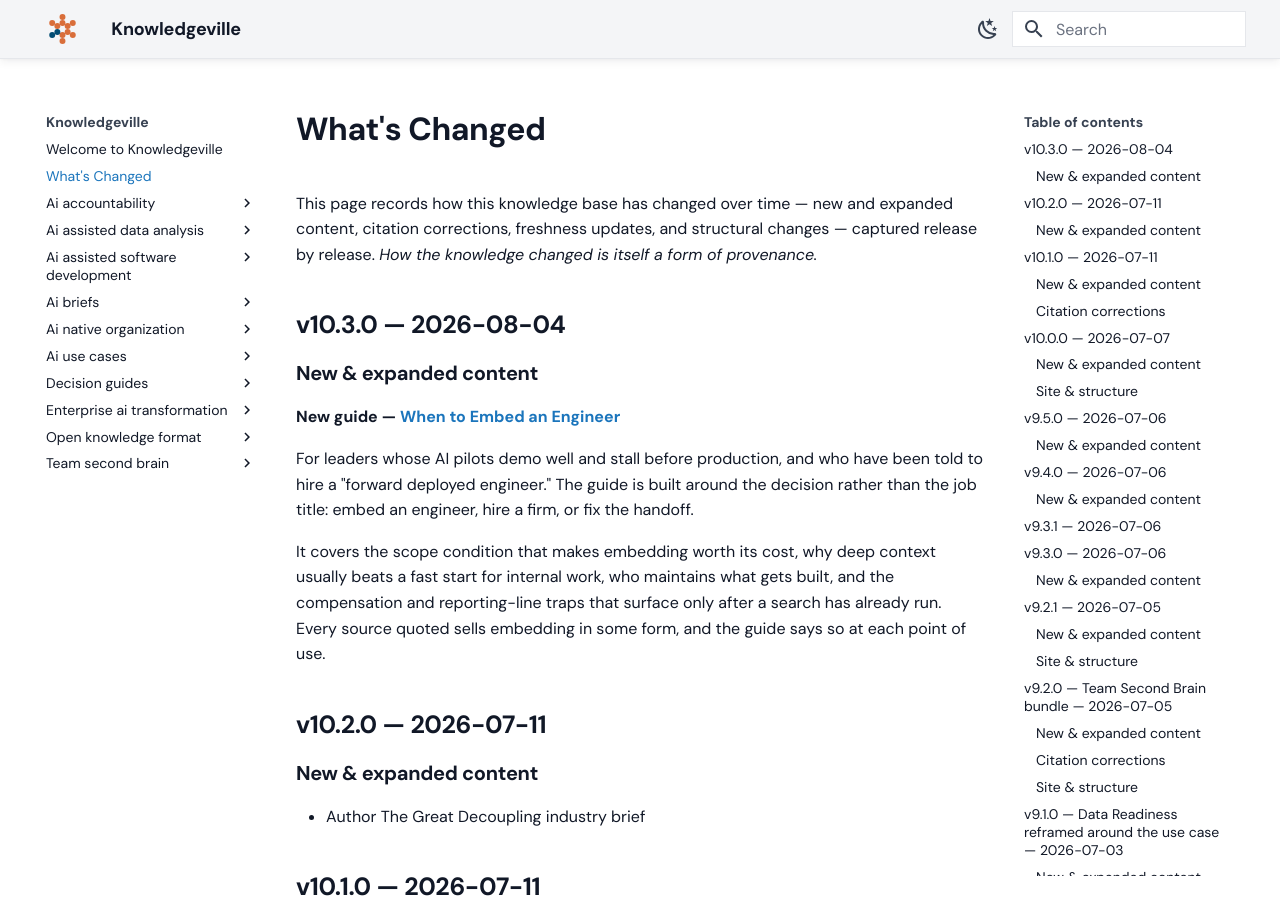
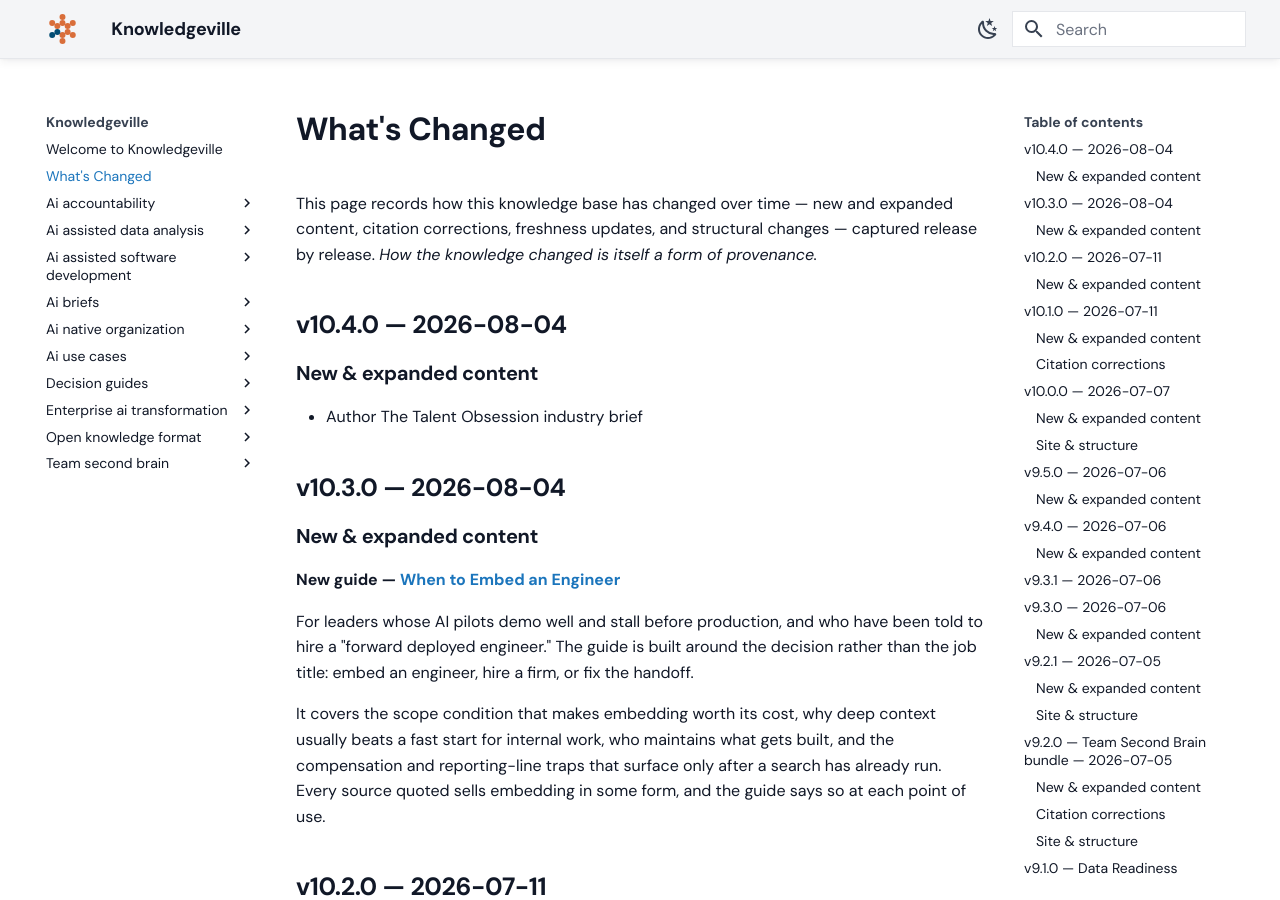
Before and after one commit to grandaha/knowledgeville, an MkDocs documentation site: the page built from published/changelog.md, in a window 1280 px wide and 900 px high. Built offline with MkDocs 1.6.1 and Material for MkDocs 9.7.7, drawn with Linux system fonts in a browser that asks for light colours; some web fonts are replaced.

Commit message:
Publish: sync content from workspace

```diff
--- a/published/changelog.md
+++ b/published/changelog.md
@@ -10,6 +10,11 @@ appendix: true
 <!-- generated from GitHub Releases by scripts/build_changelog.py — do not edit -->
 
 This page records how this knowledge base has changed over time — new and expanded content, citation corrections, freshness updates, and structural changes — captured release by release. *How the knowledge changed is itself a form of provenance.*
+
+## v10.4.0 — 2026-08-04
+
+### New & expanded content
+* Author The Talent Obsession industry brief
 
 ## v10.3.0 — 2026-08-04
 
```
Also changed, not shown: 1 other file.
